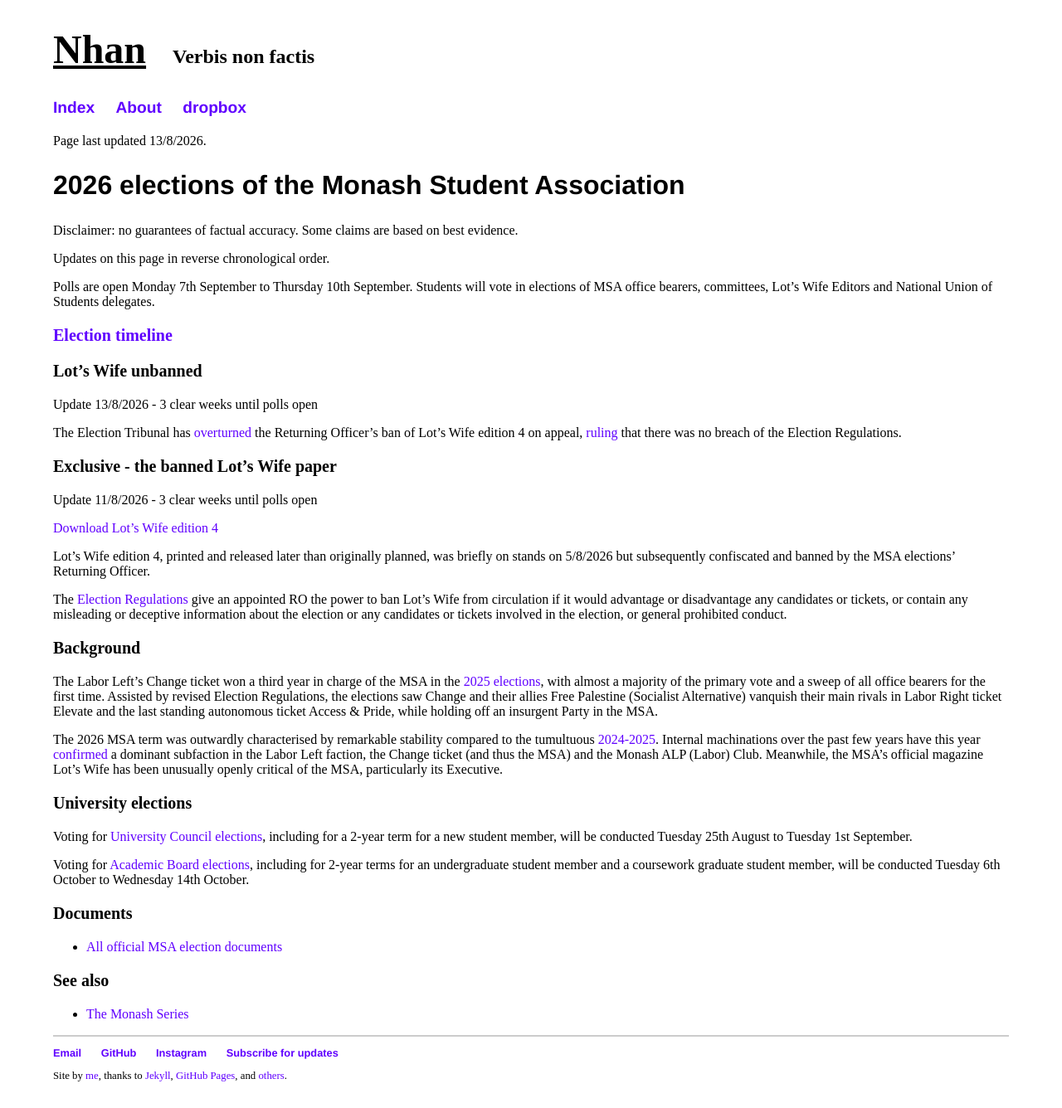
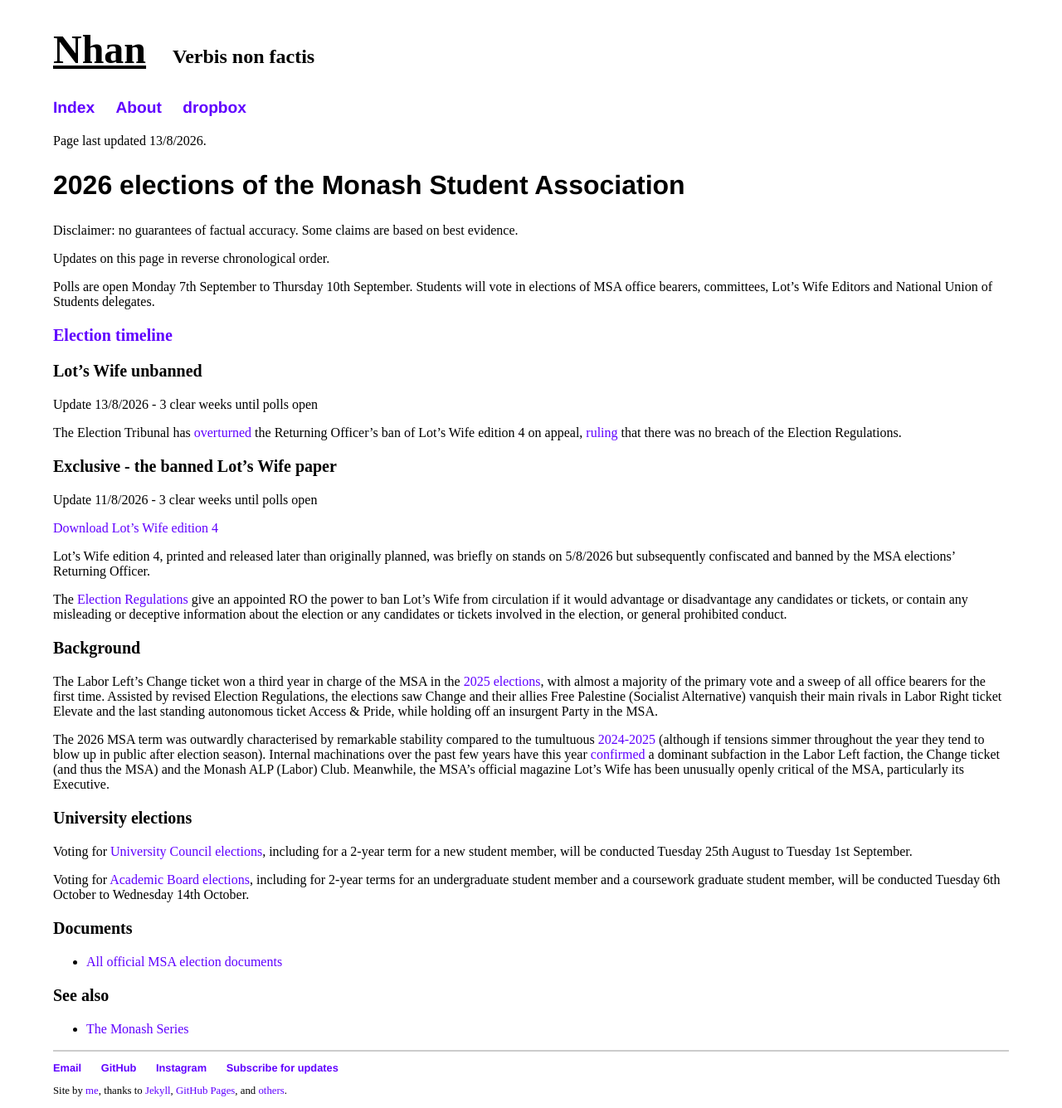
Before and after one commit to nhtnhanbn/nhtnhanbn.github.io, a Jekyll site: the page built from monash/msa26.md, in a window 1280 px wide. Shown: the whole page at 83% size. Built offline with Jekyll 4.4.1, drawn with Linux system fonts in a browser that asks for light colours; grey boxes are pictures that could not be loaded.

Commit message:
Add more information to msa26

```diff
--- a/monash/msa26.md
+++ b/monash/msa26.md
@@ -35,7 +35,7 @@
 
 The Labor Left's Change ticket won a third year in charge of the MSA in the [2025 elections](/msa25), with almost a majority of the primary vote and a sweep of all office bearers for the first time. Assisted by revised Election Regulations, the elections saw Change and their allies Free Palestine (Socialist Alternative) vanquish their main rivals in Labor Right ticket Elevate and the last standing autonomous ticket Access & Pride, while holding off an insurgent Party in the MSA.
 
-The 2026 MSA term was outwardly characterised by remarkable stability compared to the tumultuous [2024-2025](/demise). Internal machinations over the past few years have this year [confirmed](/msapril) a dominant subfaction in the Labor Left faction, the Change ticket (and thus the MSA) and the Monash ALP (Labor) Club. Meanwhile, the MSA's official magazine Lot's Wife has been unusually openly critical of the MSA, particularly its Executive.
+The 2026 MSA term was outwardly characterised by remarkable stability compared to the tumultuous [2024-2025](/demise) (although if tensions simmer throughout the year they tend to blow up in public after election season). Internal machinations over the past few years have this year [confirmed](/msapril) a dominant subfaction in the Labor Left faction, the Change ticket (and thus the MSA) and the Monash ALP (Labor) Club. Meanwhile, the MSA's official magazine Lot's Wife has been unusually openly critical of the MSA, particularly its Executive.
 
 ### University elections
 
```
